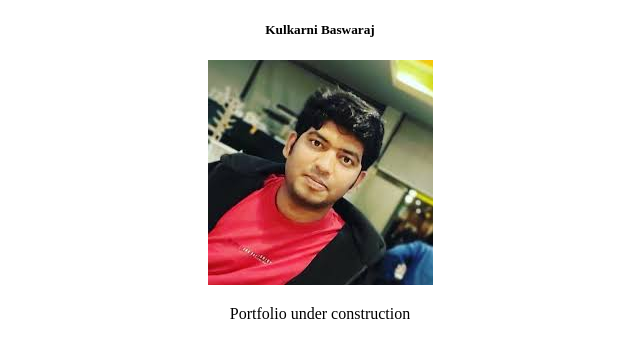
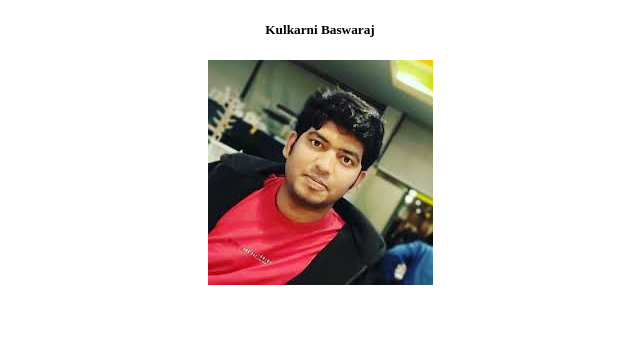
Before and after one commit to KulkarniBaswaraj/Portfolio, a website: page public/index.html in a window 1280 px wide. Shown: the whole page, without its empty margins (320-960 px from the left). Drawn offline with Linux system fonts and the light colour scheme.

Commit message:
pic added

```diff
--- a/public/index.html
+++ b/public/index.html
@@ -14,7 +14,6 @@
     <div class="container text-center">
         <h5> Kulkarni Baswaraj </h5>
         <img src="./img/my-pic.jpg" alt="">
-        <p> Portfolio under construction </p>
     </div>
 </body>
 </html>
```
